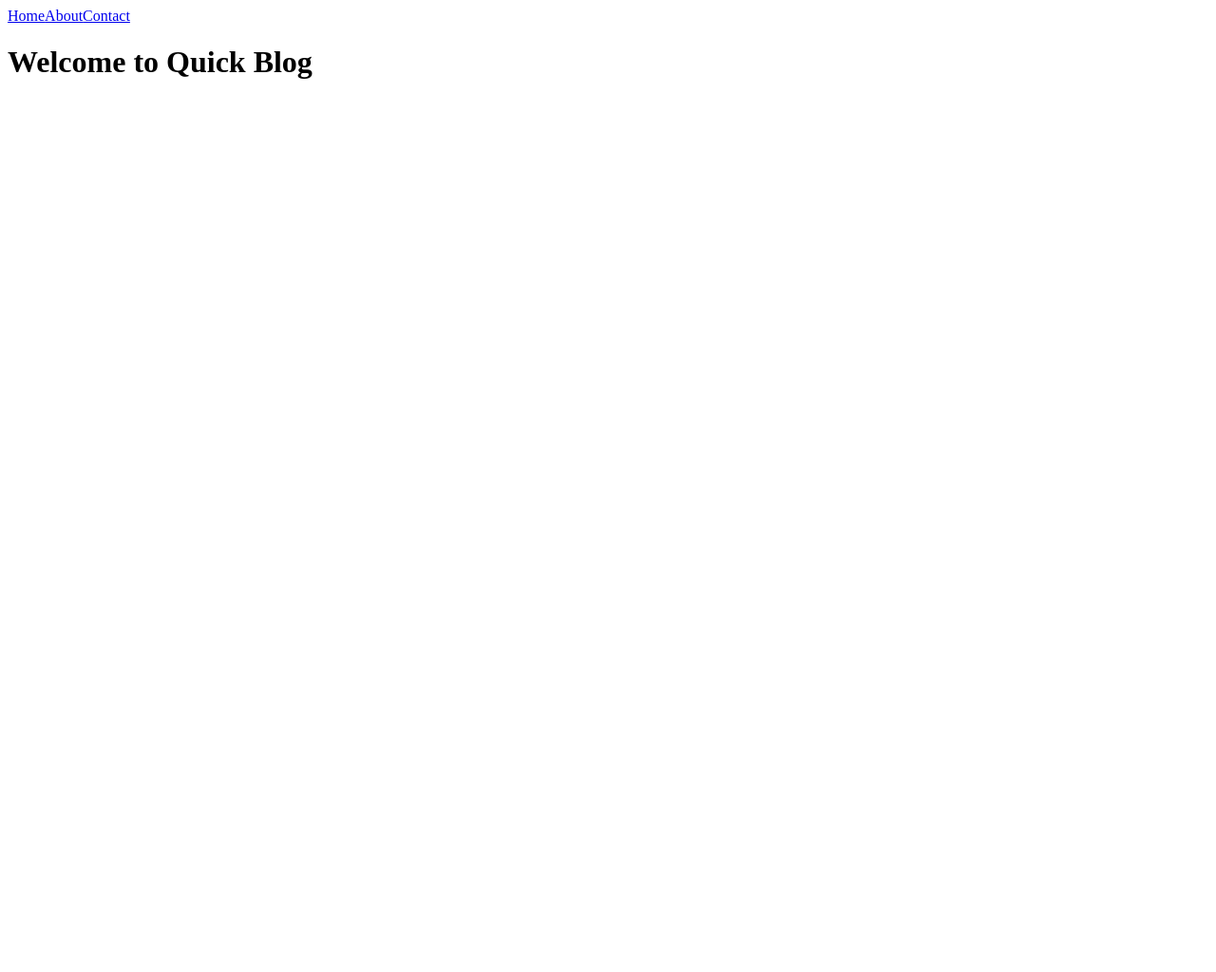
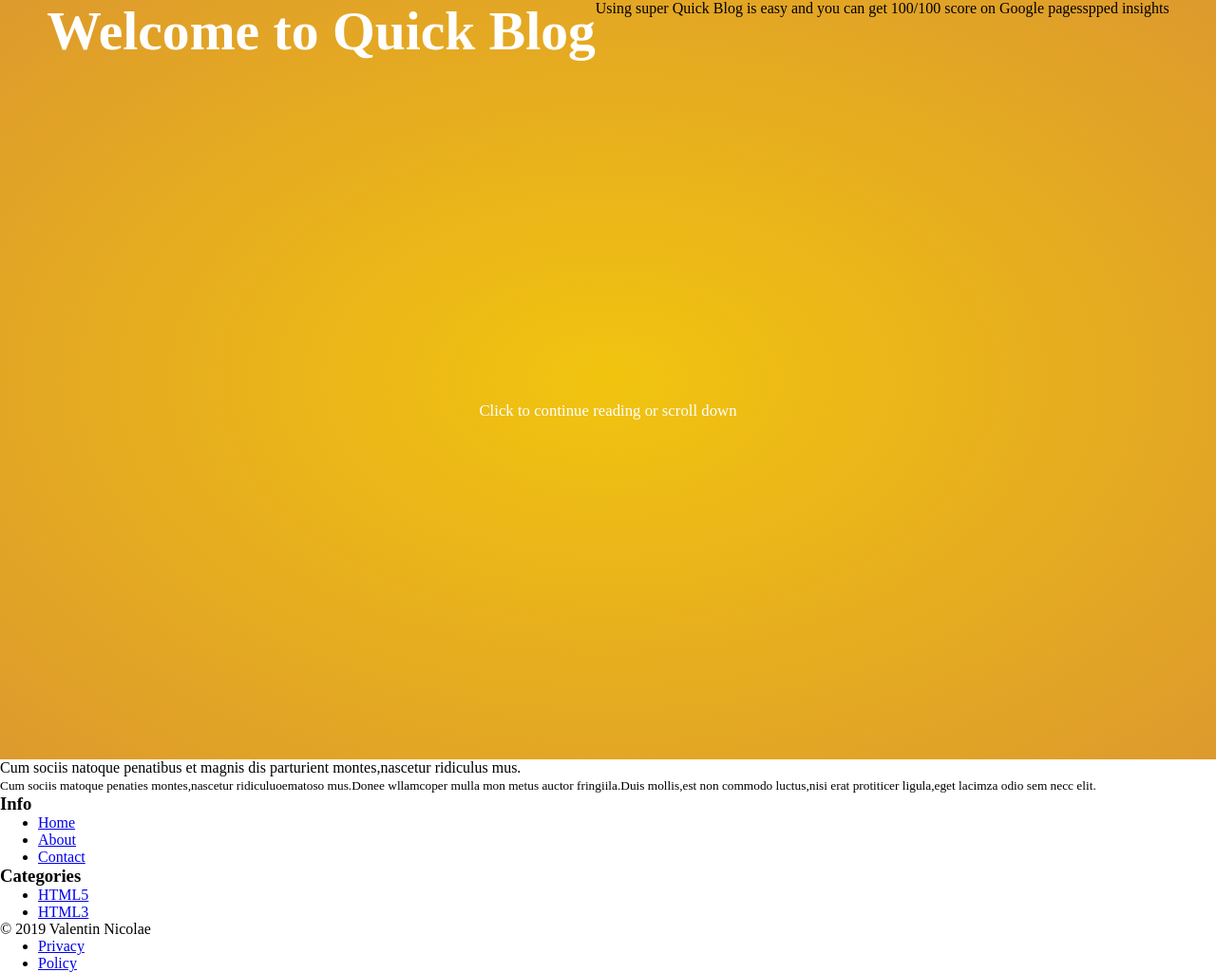
Before and after one commit to valentin3199/Quick-Blog, a website: page src/index.pug in a window 1280 px wide. Shown: the whole page at 95% size. Before the commit the page ends 800 px from the top, so only its background shows below. Drawn offline with nearby package versions, Linux system fonts and the light colour scheme; files that its build step writes are made by us from their sources.

Commit message:
I create color and strucured for page

```diff
--- /dev/null
+++ b/src/_component/config/color.scss
@@ -0,0 +1,3 @@
+$color-buttercup: #f1c40f;
+$color-golden-grass: #dd9a2d;
+$color-white: #fff;
--- /dev/null
+++ b/src/_component/footer/footer.pug
@@ -0,0 +1,7 @@
+footer
+    div &copy; 2019 Valentin Nicolae
+    ul
+        li
+            a(href="/privacy")  Privacy
+        li
+            a(href="/policy") Policy
--- a/src/_component/layout/base.pug
+++ b/src/_component/layout/base.pug
@@ -4,6 +4,8 @@ html
     head
         title=title
         meta(name="description", content=description )
+        link(rel="stylesheet", href="style.css")
     body
+        block content
     include ../menu/menu
-    block content
+    include ../footer/footer
--- /dev/null
+++ b/src/_component/layout/layout.scss
@@ -0,0 +1,30 @@
+//Quick CSS reset
+html,
+body {
+    height: 100%;
+}
+.welcome {
+    flex-wrap: wrap;
+    display:flex;
+    text-align: center;
+    height: 100%;
+    justify-content: center;
+    background-image: radial-gradient(ellipse, $color-buttercup, $color-golden-grass);
+
+    h1 {
+        font-size: 3.6rem;
+        color: $color-white;
+    }
+
+    a {
+        color:$color-white;
+        text-decoration: none;
+        font-size: 1.05rem;
+    }
+}
+* {
+    margin: 0;
+    margin: 0;
+    border: 0;
+    box-sizing: border-box;
+}
--- a/src/_component/menu/menu.pug
+++ b/src/_component/menu/menu.pug
@@ -1,3 +1,15 @@
-a(href="/") Home
-a(href="/about.html") About
-a(href="/contact.html") Contact
+h3 Info
+ul
+    li
+        a(href="/") Home
+    li
+        a(href="/about.html") About
+    li
+        a(href="/contact.html") Contact
+
+h3 Categories
+ul
+    li
+        a(href="/html") HTML5
+    li
+        a(href="/html") HTML3
--- a/src/index.pug
+++ b/src/index.pug
@@ -3,8 +3,17 @@ extends _component/layout/base
 block config
     -
         var title='Welcome to Quick Blog'
-        var descripetion = 'Using super Quick Blog is easy and you can get 100/100 score on Google pagesspped insights'
+        var description = 'Using super Quick Blog is easy and you can get 100/100 score on Google pagesspped insights'
 
 block content
-    h1=title
-    p= description
+    .welcome
+        h1=title
+        p= description
+        a(href="#continue") Click to continue reading or scroll down
+
+    #continue
+    p.lead Cum sociis natoque penatibus et magnis dis parturient montes,nascetur ridiculus mus.
+
+
+    p
+        small Cum sociis matoque penaties montes,nascetur ridiculuoematoso mus.Donee wllamcoper mulla mon metus auctor fringiila.Duis mollis,est non commodo luctus,nisi erat protiticer ligula,eget lacimza odio sem necc elit.
--- /dev/null
+++ b/src/style.scss
@@ -0,0 +1,2 @@
+@import '_component/config/color';
+@import '_component/layout/layout';
```
Also changed, not shown: src/about.pug (line endings or trailing spaces).
